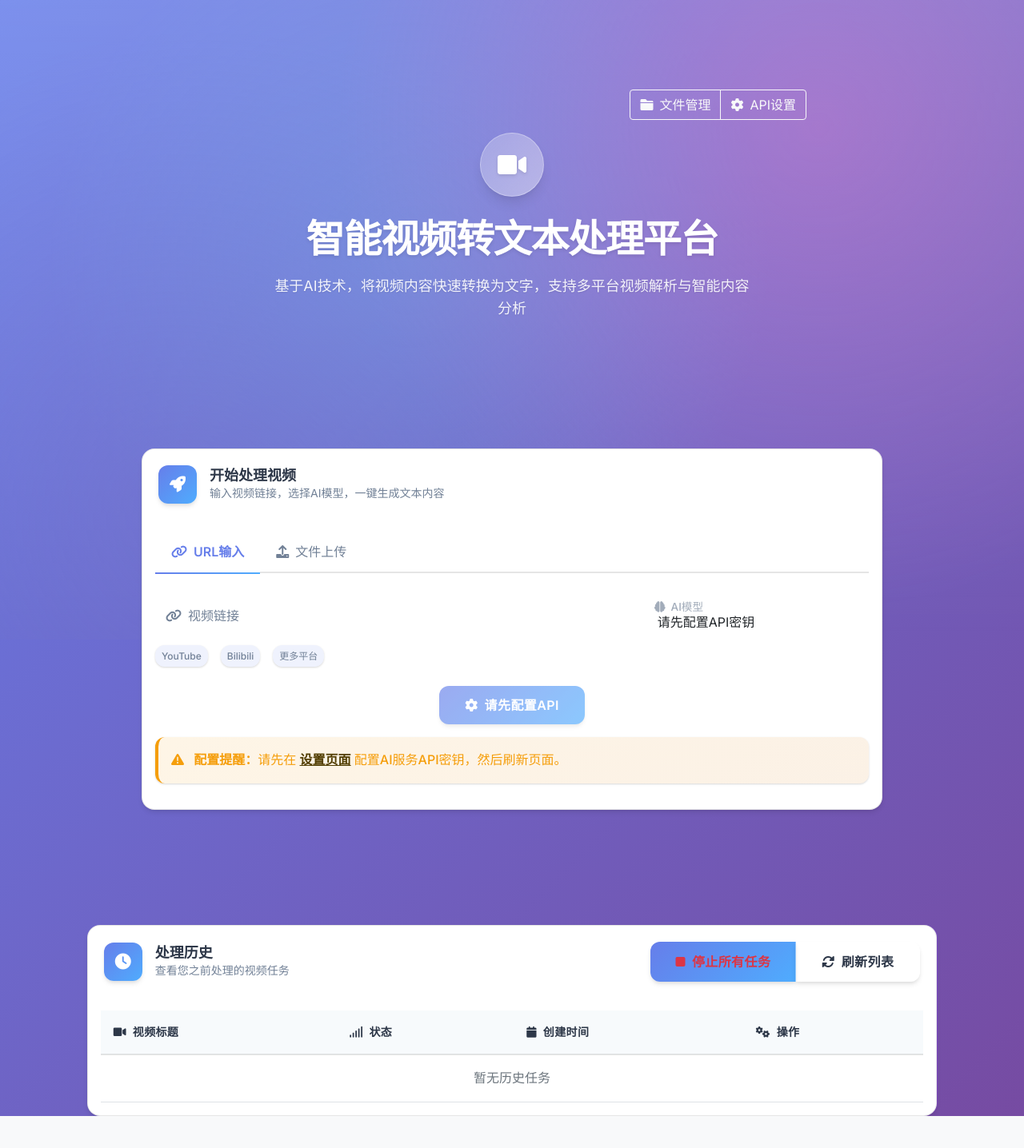
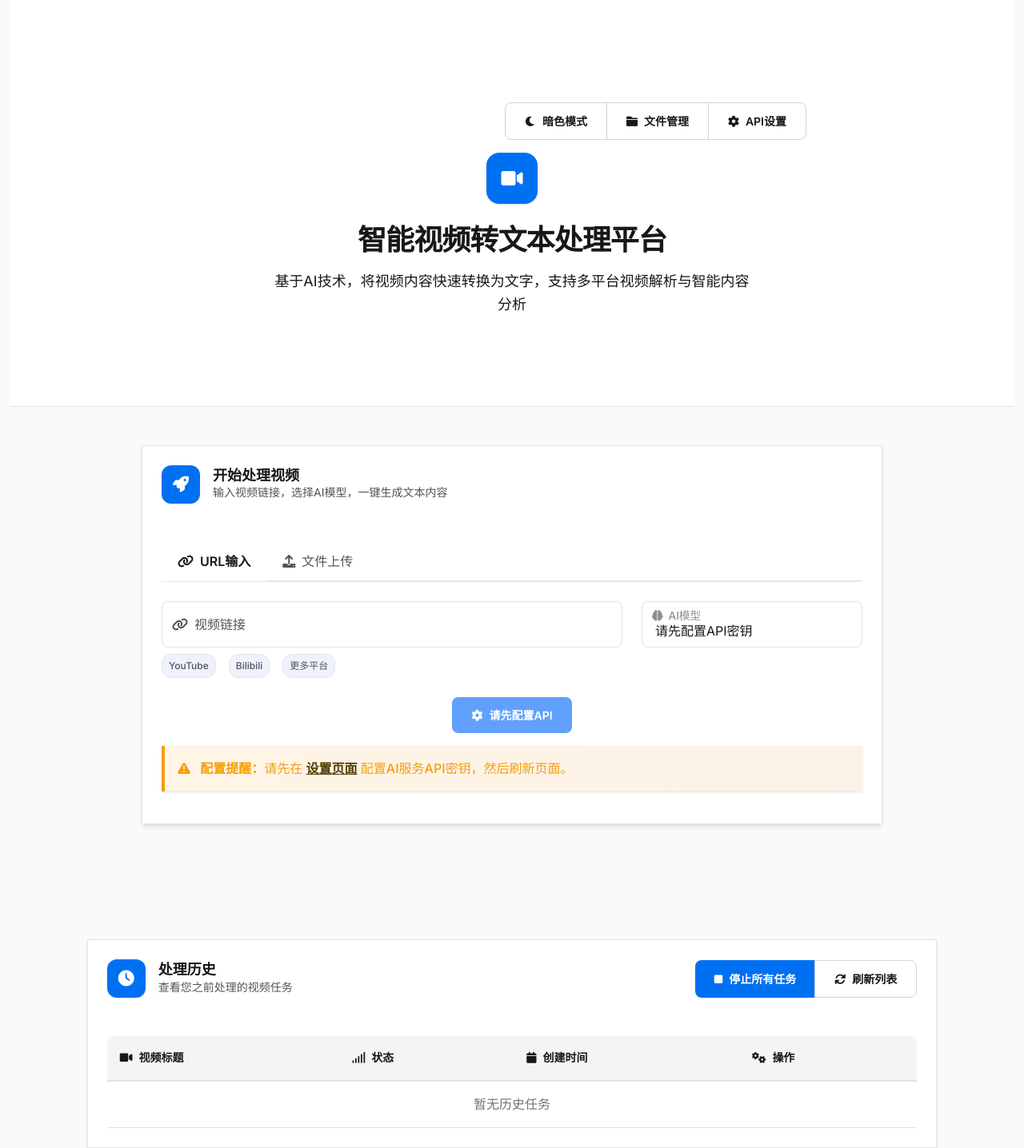
Before and after one commit to zhuguadundan/VideoWhisper, a Flask app: page / in a window 1280 px wide. Shown: the whole page at 80% size. Before the commit the page ends 1396 px from the top, so only its background shows below. Run offline with Flask 3, Linux system fonts and the light colour scheme; data that the repository does not hold is empty; some libraries are stand-ins or nearby versions.

Commit message:
feat(ui): 同步上传页模型下拉；未配置时禁用上传按钮；文件页补充 Font Awesome 依赖\n\n- 同步 llmProvider 到 uploadLlmProvider，避免入口不一致\n- 无有效 API 配置时同时禁用 URL 与上传按钮\n- files.html 引入 Font Awesome 以修复图标显示\n- 风格替换后静态核对通过（API 映射/DOM 选择器）

```diff
--- a/web/static/css/style.css
+++ b/web/static/css/style.css
@@ -1,22 +1,106 @@
-/* 全局变量 */
+/* 现代极简设计系统 - 全局变量 */
 :root {
-    --primary-color: #667eea;
-    --primary-light: #764ba2;
-    --secondary-color: #f093fb;
-    --accent-color: #4facfe;
-    --text-primary: #2d3748;
-    --text-secondary: #718096;
-    --text-muted: #a0aec0;
+    /* 主色调系统 */
+    --primary-50: #eff6ff;
+    --primary-100: #dbeafe;
+    --primary-500: #0070f3;
+    --primary-600: #0056cc;
+    --primary-700: #0041a6;
+    --primary-900: #1e2832;
+
+    /* 中性色系统 */
+    --neutral-50: #fafafa;
+    --neutral-100: #f4f4f5;
+    --neutral-200: #e4e4e7;
+    --neutral-300: #d4d4d8;
+    --neutral-400: #a1a1aa;
+    --neutral-500: #71717a;
+    --neutral-600: #52525b;
+    --neutral-700: #3f3f46;
+    --neutral-800: #27272a;
+    --neutral-900: #18181b;
+
+    /* 状态色系统 */
+    --success-500: #22c55e;
+    --warning-500: #f59e0b;
+    --danger-500: #ef4444;
+    --info-500: #3b82f6;
+
+    /* 语义化颜色 */
+    --text-primary: var(--neutral-900);
+    --text-secondary: var(--neutral-600);
+    --text-muted: var(--neutral-500);
+    --text-inverse: var(--neutral-50);
+
     --bg-primary: #ffffff;
-    --bg-secondary: #f7fafc;
-    --bg-glass: rgba(255, 255, 255, 0.25);
-    --shadow-sm: 0 1px 3px 0 rgba(0, 0, 0, 0.1), 0 1px 2px 0 rgba(0, 0, 0, 0.06);
-    --shadow-md: 0 4px 6px -1px rgba(0, 0, 0, 0.1), 0 2px 4px -1px rgba(0, 0, 0, 0.06);
-    --shadow-lg: 0 10px 15px -3px rgba(0, 0, 0, 0.1), 0 4px 6px -2px rgba(0, 0, 0, 0.05);
-    --shadow-xl: 0 20px 25px -5px rgba(0, 0, 0, 0.1), 0 10px 10px -5px rgba(0, 0, 0, 0.04);
-    --border-radius: 12px;
-    --border-radius-lg: 16px;
-    --border-radius-xl: 20px;
+    --bg-secondary: var(--neutral-50);
+    --bg-tertiary: var(--neutral-100);
+    --bg-surface: #ffffff;
+
+    --border-light: var(--neutral-200);
+    --border-medium: var(--neutral-300);
+    --border-strong: var(--neutral-400);
+
+    /* 现代化阴影系统 */
+    --shadow-xs: 0 1px 2px 0 rgba(0, 0, 0, 0.05);
+    --shadow-sm: 0 1px 3px 0 rgba(0, 0, 0, 0.1), 0 1px 2px -1px rgba(0, 0, 0, 0.1);
+    --shadow-md: 0 4px 6px -1px rgba(0, 0, 0, 0.1), 0 2px 4px -2px rgba(0, 0, 0, 0.1);
+    --shadow-lg: 0 10px 15px -3px rgba(0, 0, 0, 0.1), 0 4px 6px -4px rgba(0, 0, 0, 0.1);
+    --shadow-xl: 0 20px 25px -5px rgba(0, 0, 0, 0.1), 0 8px 10px -6px rgba(0, 0, 0, 0.1);
+    --shadow-2xl: 0 25px 50px -12px rgba(0, 0, 0, 0.25);
+
+    /* 现代化圆角系统 */
+    --radius-sm: 6px;
+    --radius-md: 8px;
+    --radius-lg: 12px;
+    --radius-xl: 16px;
+    --radius-2xl: 20px;
+    --radius-full: 9999px;
+
+    /* 间距系统 */
+    --space-1: 4px;
+    --space-2: 8px;
+    --space-3: 12px;
+    --space-4: 16px;
+    --space-5: 20px;
+    --space-6: 24px;
+    --space-8: 32px;
+    --space-10: 40px;
+    --space-12: 48px;
+    --space-16: 64px;
+    --space-20: 80px;
+}
+
+/* 容器样式 */
+.container-fluid {
+    background-color: var(--bg-secondary);
+    transition: background-color 0.3s ease;
+}
+
+/* 暗色模式变量 */
+[data-theme="dark"] {
+    /* 暗色模式色彩重映射 */
+    --text-primary: var(--neutral-50);
+    --text-secondary: var(--neutral-300);
+    --text-muted: var(--neutral-400);
+    --text-inverse: var(--neutral-900);
+
+    --bg-primary: var(--neutral-900);
+    --bg-secondary: var(--neutral-800);
+    --bg-tertiary: var(--neutral-700);
+    --bg-surface: var(--neutral-800);
+
+    --border-light: var(--neutral-700);
+    --border-medium: var(--neutral-600);
+    --border-strong: var(--neutral-500);
+
+    /* 暗色模式阴影 */
+    --shadow-xs: 0 1px 2px 0 rgba(0, 0, 0, 0.3);
+    --shadow-sm: 0 1px 3px 0 rgba(0, 0, 0, 0.4), 0 1px 2px -1px rgba(0, 0, 0, 0.4);
+    --shadow-md: 0 4px 6px -1px rgba(0, 0, 0, 0.4), 0 2px 4px -2px rgba(0, 0, 0, 0.4);
+    --shadow-lg: 0 10px 15px -3px rgba(0, 0, 0, 0.4), 0 4px 6px -4px rgba(0, 0, 0, 0.4);
+    --shadow-xl: 0 20px 25px -5px rgba(0, 0, 0, 0.4), 0 8px 10px -6px rgba(0, 0, 0, 0.4);
+    --shadow-2xl: 0 25px 50px -12px rgba(0, 0, 0, 0.6);
 }
 
 /* 基础样式 */
@@ -30,112 +114,114 @@ body {
     font-family: 'Inter', 'Segoe UI', system-ui, -apple-system, sans-serif;
     line-height: 1.6;
     color: var(--text-primary);
-    background: linear-gradient(135deg, #667eea 0%, #764ba2 100%);
+    background-color: var(--bg-secondary);
     min-height: 100vh;
-    position: relative;
     overflow-x: hidden;
+    transition: background-color 0.3s ease, color 0.3s ease;
 }
 
-/* 背景渐变层 */
-.bg-gradient {
-    position: fixed;
-    top: 0;
-    left: 0;
-    right: 0;
-    bottom: 0;
-    background: linear-gradient(135deg, #667eea 0%, #764ba2 50%, #f093fb 100%);
-    z-index: -2;
+/* 现代极简背景 - 移除复杂渐变 */
+
+/* 现代极简 Hero Section */
+.hero-section {
+    padding: var(--space-20) 0 var(--space-16);
+    background-color: var(--bg-primary);
+    border-bottom: 1px solid var(--border-light);
 }
 
-.bg-gradient::before {
-    content: '';
-    position: absolute;
-    top: 0;
-    left: 0;
-    right: 0;
-    bottom: 0;
-    background: radial-gradient(circle at 20% 80%, rgba(120, 119, 198, 0.3) 0%, transparent 50%),
-                radial-gradient(circle at 80% 20%, rgba(255, 119, 198, 0.3) 0%, transparent 50%),
-                radial-gradient(circle at 40% 40%, rgba(120, 219, 255, 0.2) 0%, transparent 50%);
-    z-index: -1;
-}
+/* 移动端适配 */
+@media (max-width: 768px) {
+    .hero-section {
+        padding: var(--space-16) 0 var(--space-12);
+    }
 
-/* Hero Section */
-.hero-section {
-    padding: 4rem 0;
-    position: relative;
-    z-index: 1;
+    .hero-title {
+        font-size: 1.875rem;
+    }
+
+    .hero-subtitle {
+        font-size: 1rem;
+    }
+
+    .btn-group {
+        flex-direction: column;
+        gap: var(--space-2);
+    }
+
+    .btn-group .btn {
+        width: 100%;
+    }
 }
 
 .hero-icon {
-    width: 80px;
-    height: 80px;
+    width: 64px;
+    height: 64px;
     margin: 0 auto;
-    background: linear-gradient(135deg, var(--bg-glass), rgba(255, 255, 255, 0.4));
-    backdrop-filter: blur(20px);
-    border-radius: 50%;
+    background: var(--primary-500);
+    border-radius: var(--radius-xl);
     display: flex;
     align-items: center;
     justify-content: center;
-    box-shadow: var(--shadow-lg);
-    border: 1px solid rgba(255, 255, 255, 0.3);
+    box-shadow: var(--shadow-sm);
 }
 
 .hero-icon i {
-    font-size: 2rem;
-    color: var(--bg-primary);
-    text-shadow: 0 2px 4px rgba(0, 0, 0, 0.1);
+    font-size: 1.5rem;
+    color: white;
 }
 
 .hero-title {
-    font-size: 3rem;
+    font-size: 2.25rem;
     font-weight: 700;
-    color: var(--bg-primary);
-    text-shadow: 0 2px 4px rgba(0, 0, 0, 0.1);
+    color: var(--text-primary);
     letter-spacing: -0.025em;
-    margin-bottom: 1rem;
+    margin-bottom: var(--space-4);
+    line-height: 1.2;
 }
 
 .hero-subtitle {
     font-size: 1.125rem;
-    color: rgba(255, 255, 255, 0.9);
-    font-weight: 400;
+    color: var(--text-primary);
+    line-height: 1.6;
     max-width: 600px;
     margin: 0 auto;
-    text-shadow: 0 1px 2px rgba(0, 0, 0, 0.1);
+    font-weight: 400;
 }
 
-/* Glass Cards */
+/* 现代极简卡片 */
 .glass-card {
-    background: var(--bg-glass);
-    backdrop-filter: blur(20px) saturate(180%);
-    border: 1px solid rgba(255, 255, 255, 0.3);
-    border-radius: var(--border-radius-lg);
-    box-shadow: var(--shadow-xl);
-    transition: all 0.3s ease;
+    background: var(--bg-surface);
+    border: 1px solid var(--border-light);
+    border-radius: var(--radius-lg);
+    box-shadow: var(--shadow-sm);
+    transition: all 0.2s ease;
 }
 
 .glass-card:hover {
-    transform: translateY(-2px);
-    box-shadow: 0 25px 50px -12px rgba(0, 0, 0, 0.15);
+    border-color: var(--border-medium);
+    box-shadow: var(--shadow-md);
 }
 
 .glass-card .card-header {
-    background: rgba(255, 255, 255, 0.1);
-    border-bottom: 1px solid rgba(255, 255, 255, 0.2);
-    border-radius: var(--border-radius-lg) var(--border-radius-lg) 0 0;
+    background: transparent;
+    border-bottom: 1px solid var(--border-light);
+    padding: var(--space-6);
 }
 
-/* Icon Wrapper */
+.glass-card .card-body {
+    padding: var(--space-6);
+}
+
+/* 现代极简图标包装器 */
 .icon-wrapper {
     width: 48px;
     height: 48px;
-    background: linear-gradient(135deg, var(--primary-color), var(--accent-color));
-    border-radius: var(--border-radius);
+    background: var(--primary-500);
+    border-radius: var(--radius-lg);
     display: flex;
     align-items: center;
     justify-content: center;
-    box-shadow: var(--shadow-md);
+    box-shadow: var(--shadow-xs);
 }
 
 .icon-wrapper i {
@@ -143,21 +229,21 @@ body {
     font-size: 1.25rem;
 }
 
-/* Modern Form Controls */
+/* 现代极简表单控件 */
 .form-control-modern {
-    background: rgba(255, 255, 255, 0.9);
-    border: 1px solid rgba(255, 255, 255, 0.4);
-    border-radius: var(--border-radius);
-    padding: 0.75rem 1rem;
-    transition: all 0.3s ease;
-    backdrop-filter: blur(10px);
+    background: var(--bg-surface);
+    border: 1px solid var(--border-light);
+    border-radius: var(--radius-md);
+    padding: var(--space-3) var(--space-4);
+    transition: all 0.2s ease;
+    color: var(--text-primary);
 }
 
 .form-control-modern:focus {
-    background: var(--bg-primary);
-    border-color: var(--primary-color);
-    box-shadow: 0 0 0 0.2rem rgba(102, 126, 234, 0.25);
-    transform: translateY(-1px);
+    background: var(--bg-surface);
+    border-color: var(--primary-500);
+    box-shadow: 0 0 0 3px rgba(0, 112, 243, 0.1);
+    outline: none;
 }
 
 .form-floating > label {
@@ -165,78 +251,81 @@ body {
     font-weight: 500;
 }
 
-/* Platform Tags */
+/* 现代极简平台标签 */
 .platform-tags {
     display: flex;
-    gap: 0.5rem;
+    gap: var(--space-2);
     flex-wrap: wrap;
-    margin-top: 0.5rem;
+    margin-top: var(--space-2);
 }
 
 .platform-tag {
     display: inline-block;
-    padding: 0.25rem 0.75rem;
-    background: linear-gradient(135deg, var(--primary-color), var(--accent-color));
-    color: white;
+    padding: var(--space-1) var(--space-3);
+    background: var(--bg-tertiary);
+    color: var(--text-secondary);
     font-size: 0.75rem;
     font-weight: 500;
-    border-radius: 9999px;
-    box-shadow: var(--shadow-sm);
+    border-radius: var(--radius-full);
+    border: 1px solid var(--border-light);
     transition: all 0.2s ease;
 }
 
 .platform-tag:hover {
-    transform: translateY(-1px);
-    box-shadow: var(--shadow-md);
+    background: var(--primary-50);
+    color: var(--primary-700);
+    border-color: var(--primary-200);
 }
 
-/* Modern Buttons */
+/* 现代极简按钮 */
 .btn-modern {
-    background: linear-gradient(135deg, var(--primary-color), var(--accent-color));
+    background: var(--primary-500);
     border: none;
-    border-radius: var(--border-radius);
-    padding: 0.75rem 2rem;
+    border-radius: var(--radius-md);
+    padding: var(--space-3) var(--space-6);
     font-weight: 600;
-    letter-spacing: 0.025em;
-    box-shadow: var(--shadow-md);
-    transition: all 0.3s ease;
-    position: relative;
-    overflow: hidden;
+    color: white;
+    font-size: 0.875rem;
+    transition: all 0.2s ease;
+    box-shadow: var(--shadow-xs);
 }
 
 .btn-modern:hover {
-    transform: translateY(-2px);
-    box-shadow: var(--shadow-lg);
+    background: var(--primary-600);
+    box-shadow: var(--shadow-sm);
+    color: white;
 }
 
-.btn-modern::before {
-    content: '';
-    position: absolute;
-    top: 0;
-    left: -100%;
-    width: 100%;
-    height: 100%;
-    background: linear-gradient(90deg, transparent, rgba(255, 255, 255, 0.2), transparent);
-    transition: left 0.5s ease;
-}
-
-.btn-modern:hover::before {
-    left: 100%;
+.btn-modern:active {
+    background: var(--primary-700);
+    box-shadow: var(--shadow-xs);
+    transform: translateY(1px);
 }
 
 .btn-outline-primary.btn-modern {
-    background: rgba(255, 255, 255, 0.1);
-    border: 1px solid rgba(255, 255, 255, 0.3);
+    background: transparent;
+    border: 1px solid var(--border-medium);
     color: var(--text-primary);
+    box-shadow: none;
 }
 
 .btn-outline-primary.btn-modern:hover {
-    background: var(--primary-color);
-    color: white;
+    background: var(--bg-tertiary);
+    border-color: var(--border-strong);
+    color: var(--text-primary);
 }
 
 .progress-bar {
     transition: width 0.3s ease;
+    background: var(--primary-500);
+    border-radius: var(--radius-sm);
+}
+
+/* 现代化进度条容器 */
+.progress {
+    background: var(--bg-tertiary);
+    border-radius: var(--radius-sm);
+    height: 8px;
 }
 
 /* Cards and Content Areas */
@@ -409,30 +498,46 @@ body {
     background: linear-gradient(90deg, var(--primary-color), var(--accent-color));
 }
 
-/* Modern Table */
+/* 现代极简表格 */
 .table-modern {
     margin-bottom: 0;
+    border-collapse: separate;
+    border-spacing: 0;
 }
 
 .table-modern thead th {
     border-top: none;
-    border-bottom: 2px solid rgba(0, 0, 0, 0.1);
+    border-bottom: 1px solid var(--border-light);
     font-weight: 600;
     color: var(--text-primary);
-    background: var(--bg-secondary);
-    padding: 1rem;
+    background: var(--bg-tertiary);
+    padding: var(--space-4);
     font-size: 0.875rem;
-    letter-spacing: 0.025em;
+    text-align: left;
+}
+
+.table-modern thead th:first-child {
+    border-top-left-radius: var(--radius-lg);
+}
+
+.table-modern thead th:last-child {
+    border-top-right-radius: var(--radius-lg);
 }
 
 .table-modern tbody td {
-    padding: 1rem;
-    border-top: 1px solid rgba(0, 0, 0, 0.1);
+    padding: var(--space-4);
+    border-top: 1px solid var(--border-light);
     vertical-align: middle;
+    color: var(--text-primary);
+    background: var(--bg-surface);
 }
 
 .table-modern tbody tr:hover {
-    background: rgba(102, 126, 234, 0.02);
+    background: var(--bg-tertiary);
+}
+
+.table-modern tbody tr:hover td {
+    background: var(--bg-tertiary);
 }
 
 /* Analysis Grid */
--- a/web/static/js/app.js
+++ b/web/static/js/app.js
@@ -4,6 +4,41 @@ let progressInterval = null;
 let selectedFile = null;
 let uploadTaskId = null;
 let uploadConfig = null;
+
+// 主题切换功能
+function initTheme() {
+    // 从localStorage获取保存的主题
+    const savedTheme = localStorage.getItem('theme') || 'light';
+    document.documentElement.setAttribute('data-theme', savedTheme);
+
+    // 更新主题切换按钮
+    updateThemeToggleButton(savedTheme);
+}
+
+function toggleTheme() {
+    const currentTheme = document.documentElement.getAttribute('data-theme');
+    const newTheme = currentTheme === 'dark' ? 'light' : 'dark';
+
+    document.documentElement.setAttribute('data-theme', newTheme);
+    localStorage.setItem('theme', newTheme);
+
+    // 更新按钮显示
+    updateThemeToggleButton(newTheme);
+}
+
+function updateThemeToggleButton(theme) {
+    const themeToggle = document.getElementById('themeToggle');
+    const themeText = document.getElementById('themeText');
+    const themeIcon = themeToggle.querySelector('i');
+
+    if (theme === 'dark') {
+        themeIcon.className = 'fas fa-sun me-2';
+        themeText.textContent = '亮色模式';
+    } else {
+        themeIcon.className = 'fas fa-moon me-2';
+        themeText.textContent = '暗色模式';
+    }
+}
 
 // 辅助函数：获取API配置
 function getApiConfig() {
@@ -89,6 +124,15 @@ function showToast(type, title, message) {
 
 // 页面加载完成后初始化
 document.addEventListener('DOMContentLoaded', function() {
+    // 初始化主题
+    initTheme();
+
+    // 添加主题切换事件监听器
+    const themeToggle = document.getElementById('themeToggle');
+    if (themeToggle) {
+        themeToggle.addEventListener('click', toggleTheme);
+    }
+
     initializeEventListeners();
     initializeFileUpload();
     loadAvailableProviders();
@@ -143,6 +187,10 @@ async function loadAvailableProviders() {
 
             // 如果有配置，隐藏警告
             hideConfigWarning();
+            const uploadSel = document.getElementById('uploadLlmProvider');
+            if (uploadSel) {
+                uploadSel.innerHTML = select.innerHTML;
+            }
         } else {
             // 没有可用的提供商，显示警告
             const option = document.createElement('option');
@@ -151,6 +199,11 @@ async function loadAvailableProviders() {
             option.disabled = true;
             option.selected = true;
             select.appendChild(option);
+
+            const uploadSel = document.getElementById('uploadLlmProvider');
+            if (uploadSel) {
+                uploadSel.innerHTML = select.innerHTML;
+            }
 
             showConfigWarning();
         }
@@ -186,6 +239,11 @@ function showConfigWarning() {
         submitBtn.disabled = true;
         submitBtn.innerHTML = '<i class="fas fa-cog me-2"></i>请先配置API';
     }
+    const submitUploadBtn = document.getElementById('submitUploadBtn');
+    if (submitUploadBtn) {
+        submitUploadBtn.disabled = true;
+        submitUploadBtn.innerHTML = '<i class="fas fa-cog me-2"></i>请先配置API';
+    }
 }
 
 // 隐藏配置警告
@@ -200,6 +258,11 @@ function hideConfigWarning() {
     if (submitBtn) {
         submitBtn.disabled = false;
         submitBtn.innerHTML = '<i class="fas fa-sparkles me-2"></i>开始智能处理（仅音频）';
+    }
+    const submitUploadBtn = document.getElementById('submitUploadBtn');
+    if (submitUploadBtn) {
+        submitUploadBtn.disabled = false;
+        submitUploadBtn.innerHTML = '<i class="fas fa-sparkles me-2"></i>开始智能处理';
     }
 }
 
--- a/web/templates/index.html
+++ b/web/templates/index.html
@@ -10,18 +10,20 @@
     <link href="{{ url_for('static', filename='css/style.css') }}" rel="stylesheet">
 </head>
 <body>
-    <div class="bg-gradient"></div>
-    <div class="container-fluid position-relative">
+    <div class="container-fluid">
         <header class="hero-section">
             <div class="container">
                 <div class="row align-items-center justify-content-center text-center py-5">
                     <div class="col-lg-8">
                         <div class="d-flex justify-content-end mb-3">
                             <div class="btn-group">
-                                <a href="/files" class="btn btn-outline-light">
+                                <button id="themeToggle" class="btn btn-outline-primary btn-modern">
+                                    <i class="fas fa-moon me-2"></i><span id="themeText">暗色模式</span>
+                                </button>
+                                <a href="/files" class="btn btn-outline-primary btn-modern">
                                     <i class="fas fa-folder me-2"></i>文件管理
                                 </a>
-                                <a href="/settings" class="btn btn-outline-light">
+                                <a href="/settings" class="btn btn-outline-primary btn-modern">
                                     <i class="fas fa-cog me-2"></i>API设置
                                 </a>
                             </div>
```
Also changed, not shown: AGENTS.md (+17 -16 lines), CLAUDE.md (+17 -10 lines), web/static/js/files.js (+38 -0 lines), web/static/js/settings.js (+38 -0 lines), web/templates/files.html (+14 -31 lines), web/templates/settings.html (+21 -42 lines), .claude/settings.local.json.
